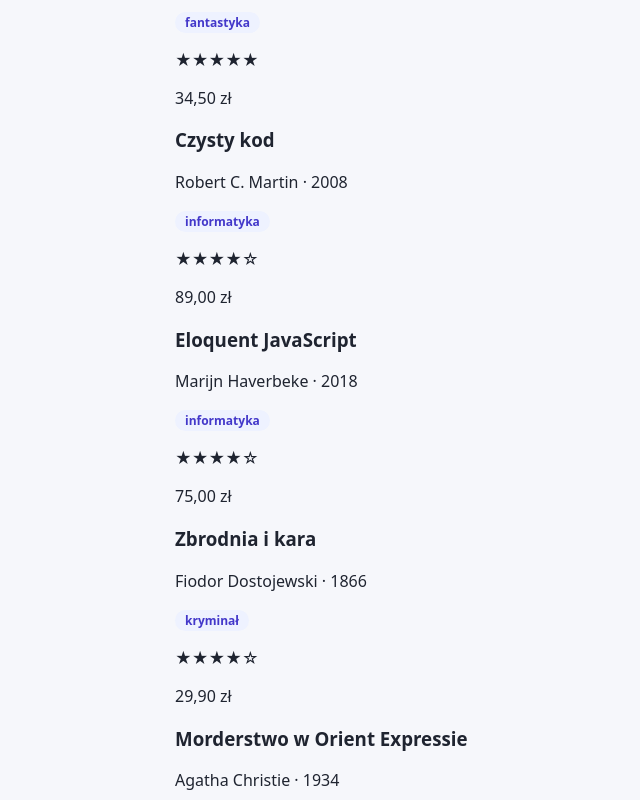
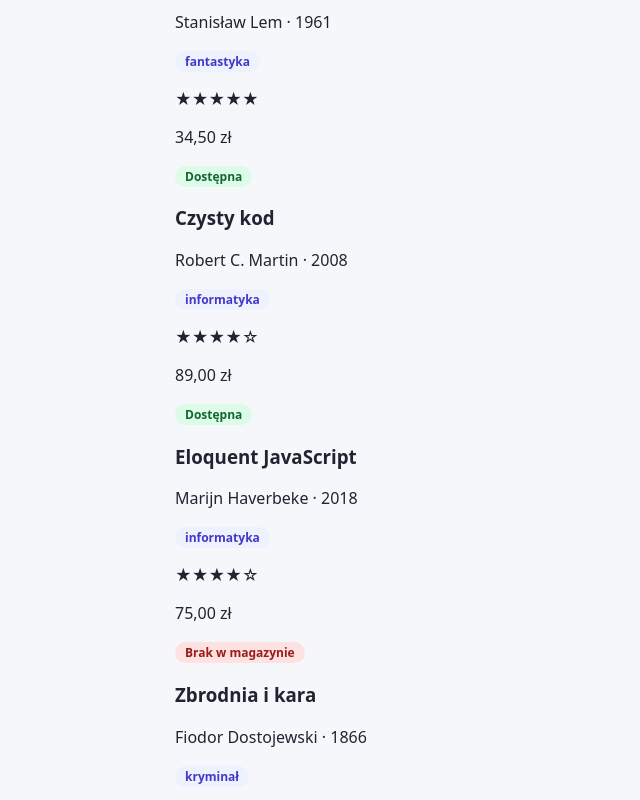
Before and after one commit to xAxee/frameworki-front-endowe, a React (Vite) app: page / in a window 1280 px wide. Shown: the part 360-1160 px from the top of the page, without its empty margins (1-641 px from the left). Built offline with nearby package versions, Linux system fonts and the light colour scheme.

Commit message:
Lab 1 Exercise 2

```diff
--- a/src/components/BookCard.tsx
+++ b/src/components/BookCard.tsx
@@ -5,7 +5,7 @@
 type BookCardProps = { book: Book };
 
 export default function BookCard({ book }: BookCardProps) {
-  const { title, author, year, genre, rating, price } = book;
+  const { title, author, year, genre, rating, price, available } = book;
 
   return (
     <article>
@@ -18,6 +18,11 @@
       </p>
       <p>{stars(rating)}</p>
       <p>{formatPrice(price)}</p>
+      {available ? (
+        <Badge tone="success">Dostępna</Badge>
+      ) : (
+        <Badge tone="warning">Brak w magazynie</Badge>
+      )}
     </article>
   );
 }
--- a/src/components/BookList.tsx
+++ b/src/components/BookList.tsx
@@ -4,6 +4,10 @@
 type BookListProps = { books: Book[] };
 
 export default function BookList({ books }: BookListProps) {
+  if (books.length === 0) {
+    return <p>Brak książek spełniających kryteria.</p>;
+  }
+
   return (
     <div>
       {books.map((book) => (
```
